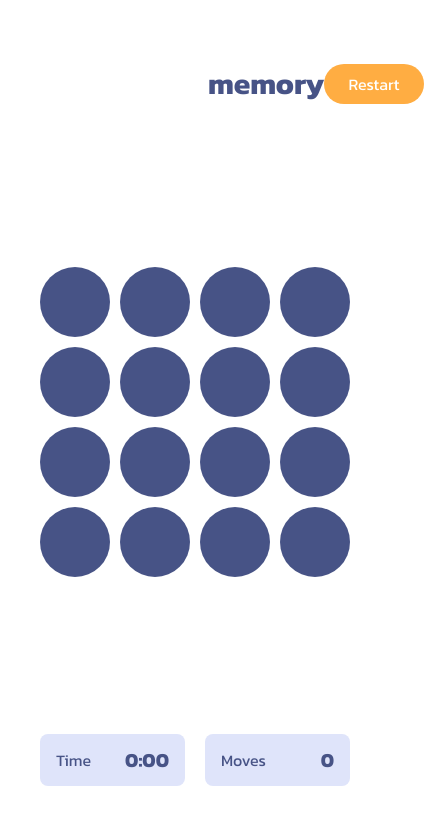
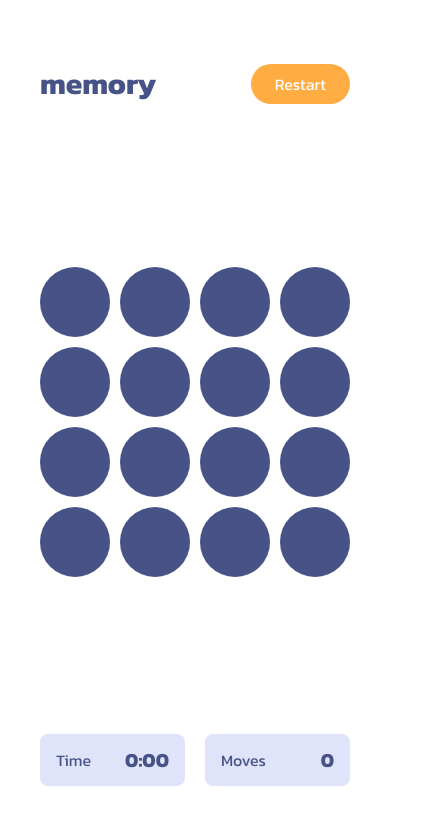
Before and after one commit to makiwebdeveloper/memory-game, a React (Vite) app: page / in a window 390 px wide. Shown: the top 824 px of the page, 424 px wide, since content can reach past the window. Built offline with nearby package versions, Linux system fonts and the light colour scheme.

Commit message:
readme + fix header response

```diff
--- a/src/components/Header.tsx
+++ b/src/components/Header.tsx
@@ -7,7 +7,7 @@ interface Props {
 
 const Header: FC<Props> = ({ restartGame }) => {
   return (
-    <div className="h-[20vh] px-52 flex items-center justify-between">
+    <div className="h-[20vh] px-10 md:px-52 flex items-center justify-between">
       <h1 className="text-blue text-3xl font-semibold">memory</h1>
       <Button orange onClick={restartGame}>
         Restart
```
Also changed, not shown: 2 other files (tests, documents, lock files or other folders).
